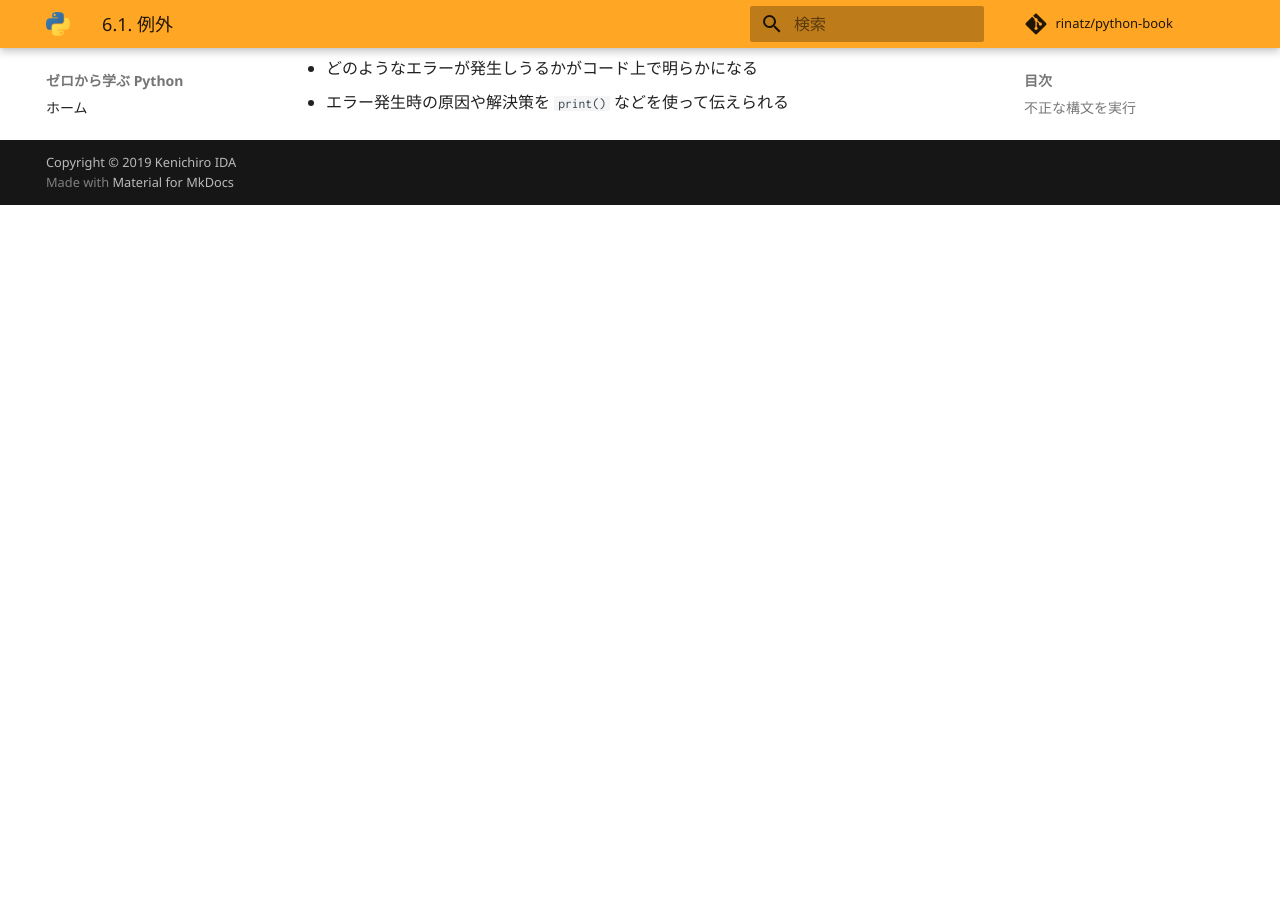
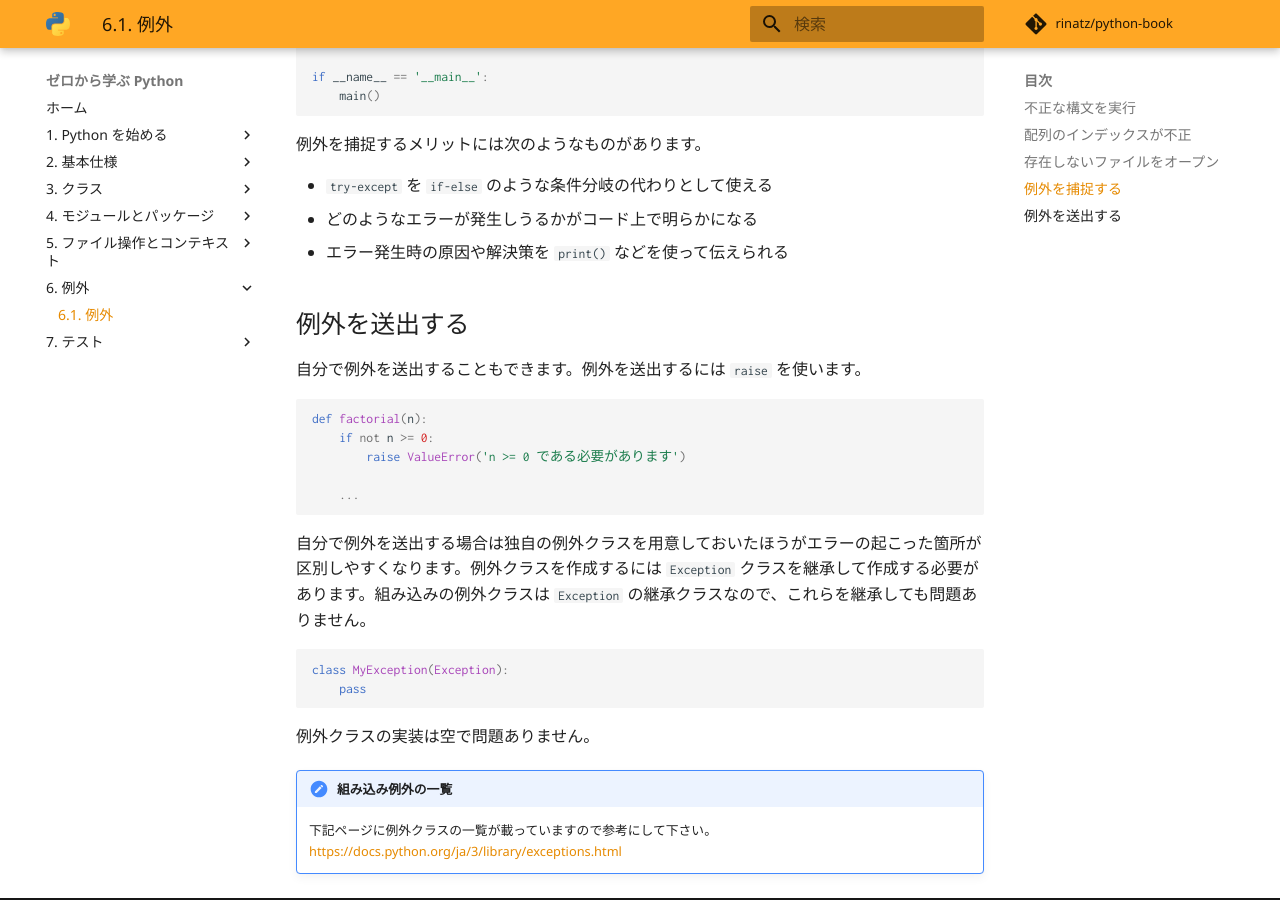
Before and after one commit to rinatz/python-book, an MkDocs documentation site: the page built from docs/ch06-01-exceptions.md, in a window 1280 px wide and 900 px high, scrolled down 2776 px. Built offline with MkDocs 1.6.1 and Material for MkDocs 9.7.7, drawn with Linux system fonts in a browser that asks for light colours; comment, search, counter and statistics services are not loaded; before the commit the page ends 2981 px from its top, so only the background shows below that; some of the changed text lies outside the part shown.

Commit message:
Add docs

````diff
--- a/docs/ch06-01-exceptions.md
+++ b/docs/ch06-01-exceptions.md
@@ -80,6 +80,12 @@
 
 `FileNotFoundError` という種類の例外が発生しています。このように不正な処理が検知された時点で例外が割り込み、プログラムは停止します。
 
+- `SyntexError`
+- `IndexError`
+- `FileNotFoundError`
+
+はすべて例外クラスを呼ばれるものです。
+
 ## 例外を捕捉する
 
 例外が発生したときにプログラムを停止させる代わりに、例外が発生したときに実行する処理を書くこともできます。`try-except` 文を使ってそれが実現できます。
@@ -133,3 +139,28 @@
 - `try-except` を `if-else` のような条件分岐の代わりとして使える
 - どのようなエラーが発生しうるかがコード上で明らかになる
 - エラー発生時の原因や解決策を `print()` などを使って伝えられる
+
+## 例外を送出する
+
+自分で例外を送出することもできます。例外を送出するには `raise` を使います。
+
+```python
+def factorial(n):
+    if not n >= 0:
+        raise ValueError('n >= 0 である必要があります')
+
+    ...
+```
+
+自分で例外を送出する場合は独自の例外クラスを用意しておいたほうがエラーの起こった箇所が区別しやすくなります。例外クラスを作成するには `Exception` クラスを継承して作成する必要があります。組み込みの例外クラスは `Exception` の継承クラスなので、これらを継承しても問題ありません。
+
+```python
+class MyException(Exception):
+    pass
+```
+
+例外クラスの実装は空で問題ありません。
+
+!!! tips "組み込み例外の一覧"
+    下記ページに例外クラスの一覧が載っていますので参考にして下さい。
+    https://docs.python.org/ja/3/library/exceptions.html
````
